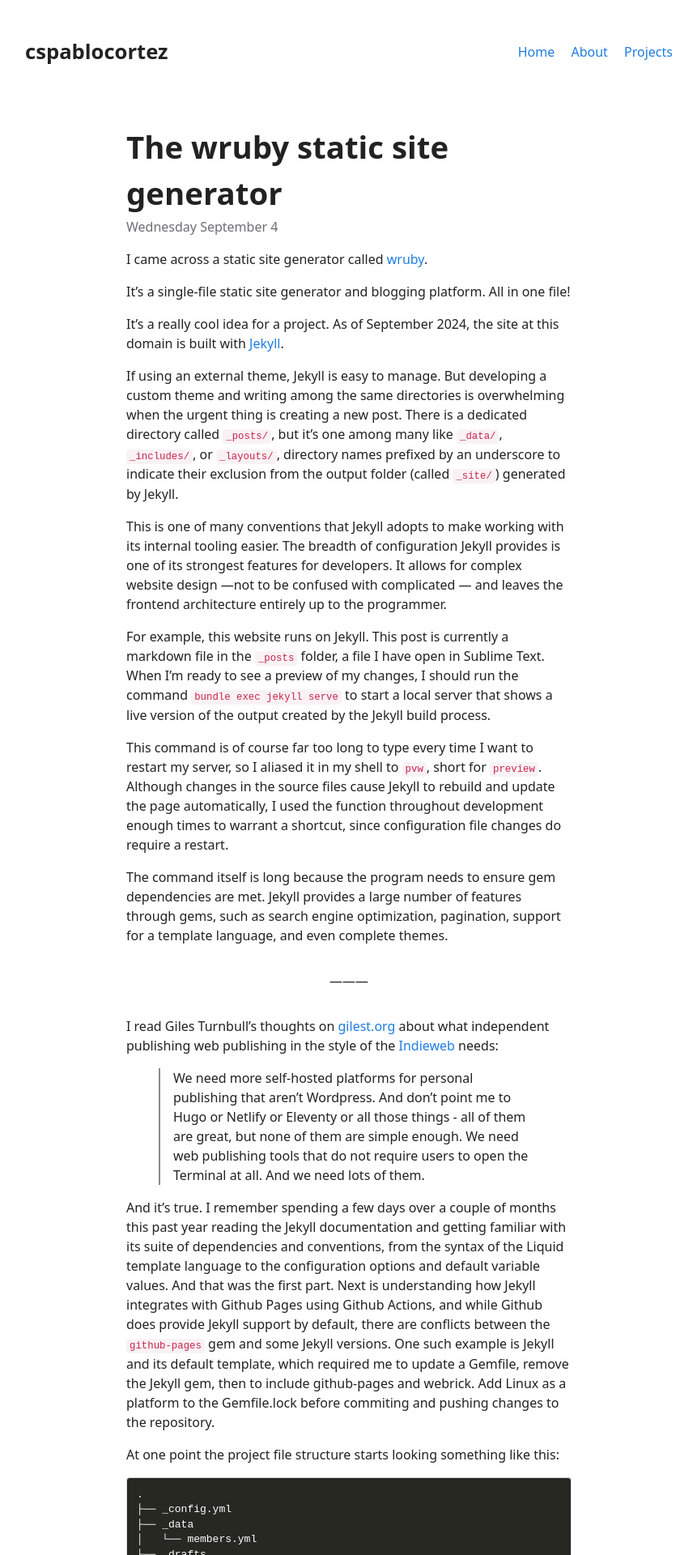
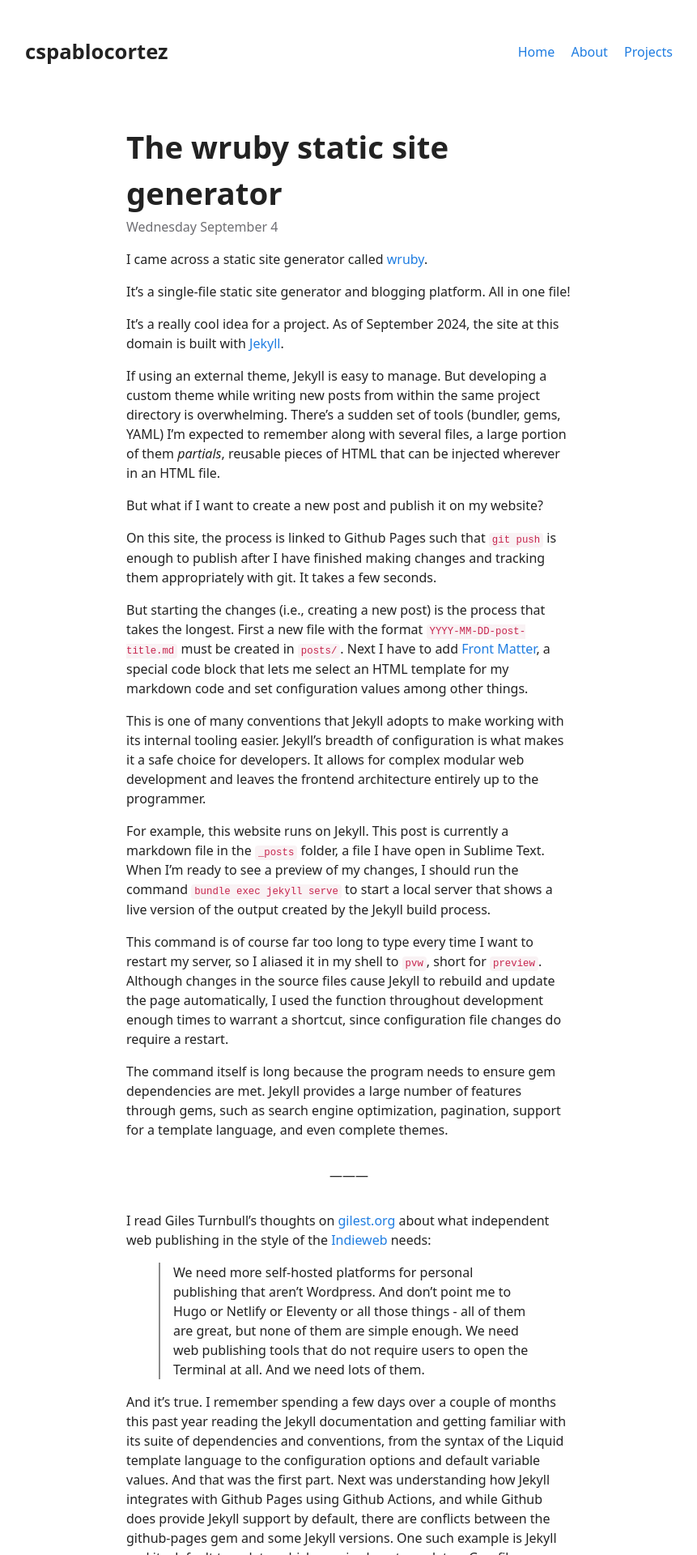
Before and after one commit to cspablocortez/cspablocortez.github.io, a Jekyll site: the page built from _posts/2024-09-04-wruby.md, in a window 1280 px wide. Shown: the top 1920 px of the page at 81% size, without its empty margins (209-1070 px from the left). Built offline with Jekyll 4.4.1, drawn with Linux system fonts in a browser that asks for light colours; some of the changed text lies outside the part shown.

Commit message:
updated file

````diff
--- a/_layouts/default.html
+++ b/_layouts/default.html
@@ -9,6 +9,7 @@
     <link rel="stylesheet" href="/assets/css/monokai.css">
 </head>
 <body>
+
     {% include navigation.html %}
 
     <div class="container">
--- a/_posts/2024-09-04-wruby.md
+++ b/_posts/2024-09-04-wruby.md
@@ -14,18 +14,34 @@ As of September 2024, the site at  this domain is built with
 [Jekyll](https://jekyllrb.com).
 
 If using an external theme, Jekyll is easy to manage. But
-developing a custom theme and writing among the same directories is overwhelming
-when the urgent thing is creating a new post. There is a dedicated
-directory called `_posts/`, but it's one among many like `_data/`,
-`_includes/`, or `_layouts/`, directory names prefixed by an underscore
-to indicate their exclusion from the output folder (called `_site/`)
-generated by Jekyll.
+developing a custom theme while writing new posts from within
+the same project directory is overwhelming. There's a sudden
+set of tools (bundler, gems, YAML) I'm expected to remember
+along with several files, a large portion of them *partials*,
+reusable pieces of HTML that can be injected wherever in an
+HTML file.
 
-This is one of many conventions that Jekyll adopts to make working with its internal
-tooling easier. The breadth of configuration Jekyll provides is one of its strongest features
-for developers. It allows for complex website design &mdash;not
-to be confused with complicated &mdash; and leaves the frontend
-architecture entirely up to the programmer.
+But what if I want to create a new post and publish it on my
+website?
+
+On this site, the process is linked to Github Pages such that
+`git push` is enough to publish after I have finished making
+changes and tracking them appropriately with git. It takes a
+few seconds.
+
+But starting the changes (i.e., creating a new post) is the
+process that takes the longest. First a new file with the
+format `YYYY-MM-DD-post-title.md` must be created in `posts/`.
+Next I have to add [Front Matter](https://jekyllrb.com/docs/front-matter/),
+a special code block that lets me select an HTML template
+for my markdown code and set configuration values among other
+things.
+
+
+This is one of many conventions that Jekyll adopts to make working
+with its internal tooling easier. Jekyll's breadth of configuration is what
+makes it a safe choice for developers. It allows for complex modular web development and leaves the frontend architecture entirely up to
+the programmer.
 
 For example, this website runs on Jekyll. This post is currently a markdown
 file in the `_posts` folder, a file I have open in Sublime Text. When I'm
@@ -48,8 +64,7 @@ for a template language, and even complete themes.
 &mdash;&mdash;&mdash;
 </div>
 
-I read Giles Turnbull's thoughts on [gilest.org](https://gilest.org/indie-easy.html) about what
-independent publishing web publishing in the style of the [Indieweb](https://indieweb.org) needs:
+I read Giles Turnbull's thoughts on [gilest.org](https://gilest.org/indie-easy.html) about what independent web publishing in the style of the [Indieweb](https://indieweb.org) needs:
 
 > We need more self-hosted platforms for personal publishing that aren’t Wordpress. And don’t point me to Hugo or Netlify or Eleventy or all those things - all of them are great, but none of them are simple enough. We need web publishing tools that do not require users to open the Terminal at all. And we need lots of them.
 
@@ -57,13 +72,16 @@ And it's true. I remember spending a few days over a couple of months this past
 reading the Jekyll documentation and getting familiar with its suite of
 dependencies and conventions, from the syntax of the Liquid template language to
 the configuration options and default variable values. And that was the first part.
-Next is understanding how Jekyll integrates with Github Pages
+Next was understanding how Jekyll integrates with Github Pages
 using Github Actions, and while Github does provide Jekyll support by default,
-there are conflicts between the `github-pages` gem and some Jekyll versions.
+there are conflicts between the github-pages gem and some Jekyll versions.
 One such example is Jekyll and its default template, which required me to
-update a Gemfile, remove the Jekyll gem, then to include github-pages and webrick.
-Add Linux as a platform to the Gemfile.lock before commiting and pushing changes
-to the repository.
+update a Gemfile, remove the Jekyll gem, then to include [github-pages](https://github.com/github/pages-gem) and
+[webrick](https://github.com/ruby/webrick).
+Add Linux as a platform to the Gemfile.lock because we are configuring
+for the Github server. Finally commit and push changes
+to the repository. Now you're done!
+
 
 At one point the project file structure starts looking something like this:
 
@@ -98,53 +116,65 @@ At one point the project file structure starts looking something like this:
 
 
 As a programmer who has grown extremely fond of the Ruby programming language
-and its community, learning all this was a fun hobby. I watched tutorials on YouTube, I read
-a bit about the history behind each project. It was really cool to find out
-that Jekyll was built by [Tom Preston-Werner](https://tom.preston-werner.com), who also created GitHub. I learned Liquid was developed by Shopify.
+and its community, learning all of this was fun. I learned so much about
+the project and the Ruby software ecosystem. I watched tutorials on YouTube, talks at developer conferences. I read a bit on the history of each project. It was really cool to find out that Jekyll was built by
+[Tom Preston-Werner](https://tom.preston-werner.com), who also created GitHub. I learned Liquid was developed by Shopify and that the creator of
+[Rake](https://github.com/ruby/rake), Jim Weirich, tells the story of developing the project in
+the [initial keynote](https://www.youtube.com/watch?v=0D3KfnbTdWw) of RubyConf Uruguay 2011.
 
-I read the documentation of individual dependencies and Jekyll's tooling ecosystem
-including YAML, Liquid, SASS (and the difference between it and SCSS, since if you *do*
-opt for a third-party theme, sometimes these files were included because Jekyll has support for SASS
-by default). The barrier to entry for blogging on Jekyll is spread across
-software projects maintained by volunteers, some of whom have abandonded
-them in favor of newer static site generator technologies like
-[Hugo](https://gohugo.io/),
-[Eleventy](https://www.11ty.dev),
-or [Zola](https://www.getzola.org).
+While the developer part of me enjoys this rich
+software ecosystem, the writer part of me feels an information
+overload everytime I open the project on my text editor.
+It didn't take long before I had created scripts that
+automated tasks like creating new posts. The default way
+was to manually create markdown files that adhered to a
+specific filename format. While immensely helpful in processing
+dates, it was also burdensome and a deterrent to writing
+new posts. After automating this process, writing became
+more enjoyable.
 
-This means that dependencies break, and sometimes it's
-not immediately clear why.
+But the evidence is in the results. I didn't keep writing not
+because I didn't know what to say, but because there was
+no tool that made doing so easy. There was always something
+separating idea from draft and draft from deployment.
+
+This gap in processes could be bridged through more
+scripts, surely, but there's more fun to be had in
+building a new thing from scratch.
+
+<div style="text-align: center; padding: 1rem;" >
+&mdash;&mdash;&mdash;
+</div>
 
 In his article, Giles goes on to say:
 
 > Let’s give people choices. Let’s give people options for tools they can set up and use, with no more knowledge than the knowledge they already have.
 
-<div style="text-align: center; padding: 1rem;" >
-&mdash;&mdash;&mdash;
-</div>
+
 
 Bradley Taunt, the author of the single-file [wruby](https://wruby.btxx.org) static site generator, offers
 an alternative to Jekyll's complexity by writing a program that synthesizes template language
-and build system. The CSS of the site is reduced to few changes on the default
-browser settings packed into a minimized stylesheet, all within the same `header.html` file
+and build system. The CSS of the site is reduced to few revisions upon default
+browser settings, packed into a minimized stylesheet, all within the same `header.html` file
 that handles navigation.
 
 This is the right idea.
 
 I initially tested Bradley's static site generator on Termux, a terminal emulator for
-Android running on a tablet. I knew I had to try it when his sourcehut repository
+Android running on a tablet. I knew I had to try it in unlikely
+environments when his [sourcehut repository]((https://git.sr.ht/~bt/wruby))
 proudly claimed Ruby as its only dependency.
 
-![wruby README screenshot](/assets/images/wruby-readme.jpeg)
+![wruby README screenshot](https://cspablocortez.github.io/assets/images/wruby-readme.jpeg)
 
-All I had to do was run `make build` and the dependencies it needed
+All I had to do was run `make build` and this installed any dependencies it needed
 ([kramdown](https://kramdown.gettalong.org/index.html) for markdown
 to html conversion and [rss](https://rubygems.org/gems/rss) for producing
 the rss feed).
 
 Ironically, there was an issue with the build, as the specified version
-on the [inline Gemfile](https://bundler.io/guides/bundler_in_a_single_file_ruby_script.html)
-block was 0.3.0 but my system had a more recent version (0.3.1).
+on the [inline Gemfile block](https://bundler.io/guides/bundler_in_a_single_file_ruby_script.html)
+was 0.3.0 but my system had a more recent version (0.3.1).
 
 ```ruby
 require 'bundler/inline'
@@ -155,32 +185,47 @@ end
 ```
 
 After fixing this with a quick edit in a text editor, I was able to get
-the project built immediately.
+the project built immediately. That is wruby. A program that generates a
+new folder called `build`. This folder contains a website, ready to be
+deployed.
+
 
 ```python
 python3 -m http.server --directory build
 ```
 
 I used the only one-liner command I can reliably recall for starting
-up a server and the built site was server with no issues. Awesome.
+up a local server and the built site was served over port 8000. Awesome.
+
+To start writing new content you must create new markdown files inside
+a `posts` folder, with no expected format for the filename. To modify
+the content structure there are two HTML files, header and footer.
+Everything else is handled by `wruby.rb`, a program that in one file
+declares several functions to parse markdown, concatenate HTML
+fragments and handle the reading and writing of files, including
+an RSS feed. All of this built-in!
+
+
 
 <div style="text-align: center; padding: 1rem;" >
 &mdash;&mdash;&mdash;
 </div>
 
 Following Bradley's footsteps, today I began work on a one-file static
-site generator tentatively called Arrow. The goal is to eventually handle
+site generator tentatively called Blurb[^1]. The goal is to eventually handle
 the maintenance of this website through it.
+
+[^1]: Subject to change.
 
 The work so far has been exploratory. I cloned the
 [wruby repository](https://git.sr.ht/~bt/wruby) and spent
 most of today deploying a site created with wruby to Github Pages. I
-captured this process and programmed it as a Rake task, moving away from
-[Make](https://www.gnu.org/software/make/) to maintain wruby's goal of
+programmed this process into a Rake task, moving away from
+[Make](https://www.gnu.org/software/make/) to maintain the goal of
 being platform agnostic.
 
 Next, I'll be creating a Content Management System with Rake,
-since it will be the cleanest way to manage repeatable tasks such
+since it will be the simplest way to manage cross-platform repeatable tasks such
 as creating a new post, building the site, and deploying to Github
 Pages.
 
@@ -189,14 +234,18 @@ prefix an underscore since that's a Jekyll convention.
 
 I expect to rewrite the entire application from scratch in the coming
 days, but I wanted to mention Bradley's project
-first both for its influence on mine as well as to "give people options for tools they can set up and use". Its biggest contribution to the design of my
-static site generator will be its reiteration of the
+first both for its influence on mine as well as to "give people options for tools they can set up and use".
+You can see some sites that are already using wruby [here](https://wruby.btxx.org/websites).
+
+Its biggest contribution to the design of my
+static site generator will be its reminder of the
 [Unix philosophy](https://en.wikipedia.org/wiki/Unix_philosophy#Origin).
+wruby does one thing and it does it well. It takes a series of files
+and outputs a folder ready to be deployed.
 
-wruby does one thing and it does it well. It takes a series of files
-and outputs a folder ready to be deployed. I'll be adhering to this
-by relying on Github Pages for hosting, thus automation of processes
-in my project will heavily rely on git.
+For the deployment stage, I'll be relying on
+Github Pages for hosting.
 
-A future abstraction layer over this step may be needed in future releases
-of an entirely different project.
+CMS will be handled through git and rake, while
+site generation will be all Ruby with the fewest
+amount of dependencies possible.
--- a/assets/css/custom.css
+++ b/assets/css/custom.css
@@ -73,6 +73,12 @@ nav a {
 
 nav a:last-child {
     margin-right: 0;
+}
+
+img {
+    width: 100%;
+    margin: 0 auto;
+    display: block;
 }
 
 /* Posts.html */
````
Also changed, not shown: assets/images/jekyll-process.png (added), assets/images/wruby-readme.jpeg (added).
